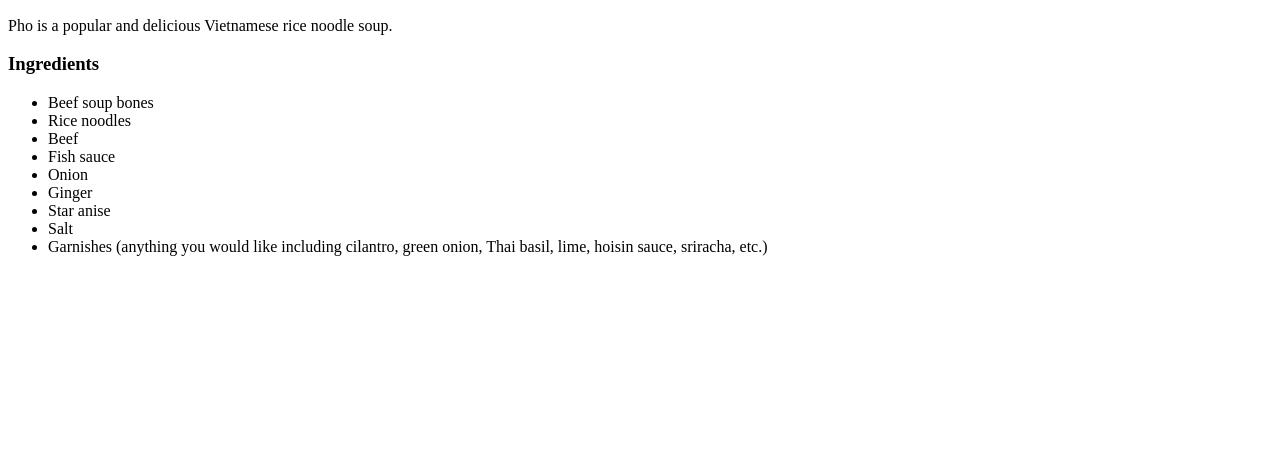
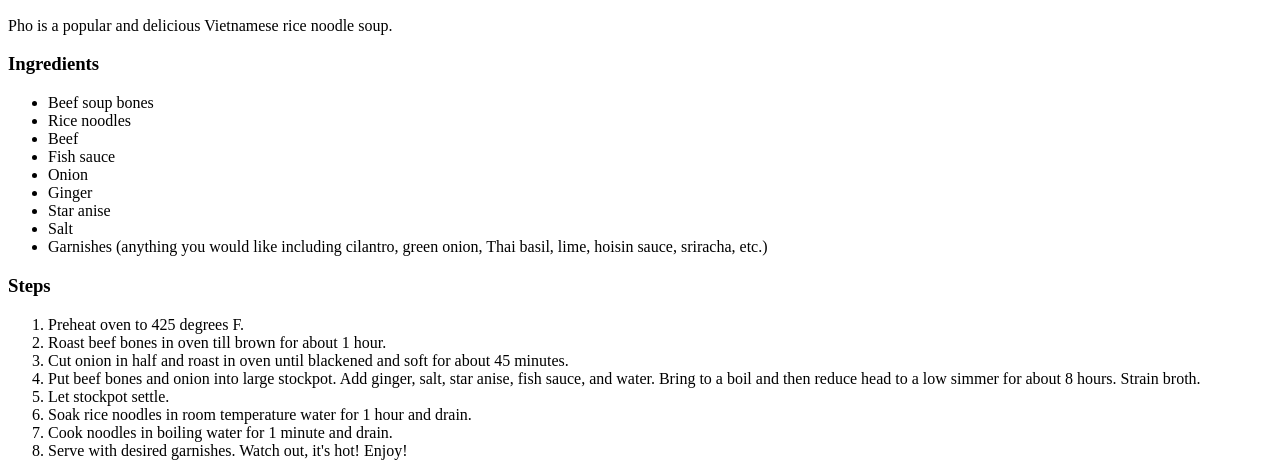
Before and after one commit to kennn1510/odin_recipes, a plain HTML site: page recipes/pho.html in a window 1280 px wide. Shown: the part 434-910 px from the top of the page. Before the commit the page ends 800 px from the top, so only its background shows below. Drawn offline with Linux system fonts and the light colour scheme.

Commit message:
Finish pho steps

```diff
--- a/recipes/pho.html
+++ b/recipes/pho.html
@@ -8,8 +8,10 @@
 <body>
     <h1>Pho</h1>
     <img src="https://www.allrecipes.com/thmb/K34iyB9TFrxi_HA2Dd4_I9pmNzk=/750x0/filters:no_upscale():max_bytes(150000):strip_icc():format(webp)/228443-authentic-pho-DDMFS-4x3-0523f6531ccf4dbeb4b5bde52e007b1e.jpg" alt="Pho">
+
     <h2>Description</h2>
     <p>Pho is a popular and delicious Vietnamese rice noodle soup.</p>
+
     <h3>Ingredients</h3>
     <ul>
         <li>Beef soup bones</li>
@@ -22,5 +24,17 @@
         <li>Salt</li>
         <li>Garnishes (anything you would like including cilantro, green onion, Thai basil, lime, hoisin sauce, sriracha, etc.)</li>
     </ul>
+
+    <h3>Steps</h3>
+    <ol>
+        <li>Preheat oven to 425 degrees F.</li>
+        <li>Roast beef bones in oven till brown for about 1 hour.</li>
+        <li>Cut onion in half and roast in oven until blackened and soft for about 45 minutes.</li>
+        <li>Put beef bones and onion into large stockpot. Add ginger, salt, star anise, fish sauce, and water. Bring to a boil and then reduce head to a low simmer for about 8 hours. Strain broth.</li>
+        <li>Let stockpot settle.</li>
+        <li>Soak rice noodles in room temperature water for 1 hour and drain.</li>
+        <li>Cook noodles in boiling water for 1 minute and drain.</li>
+        <li>Serve with desired garnishes. Watch out, it's hot! Enjoy!</li>
+    </ol>
 </body>
 </html>
```
